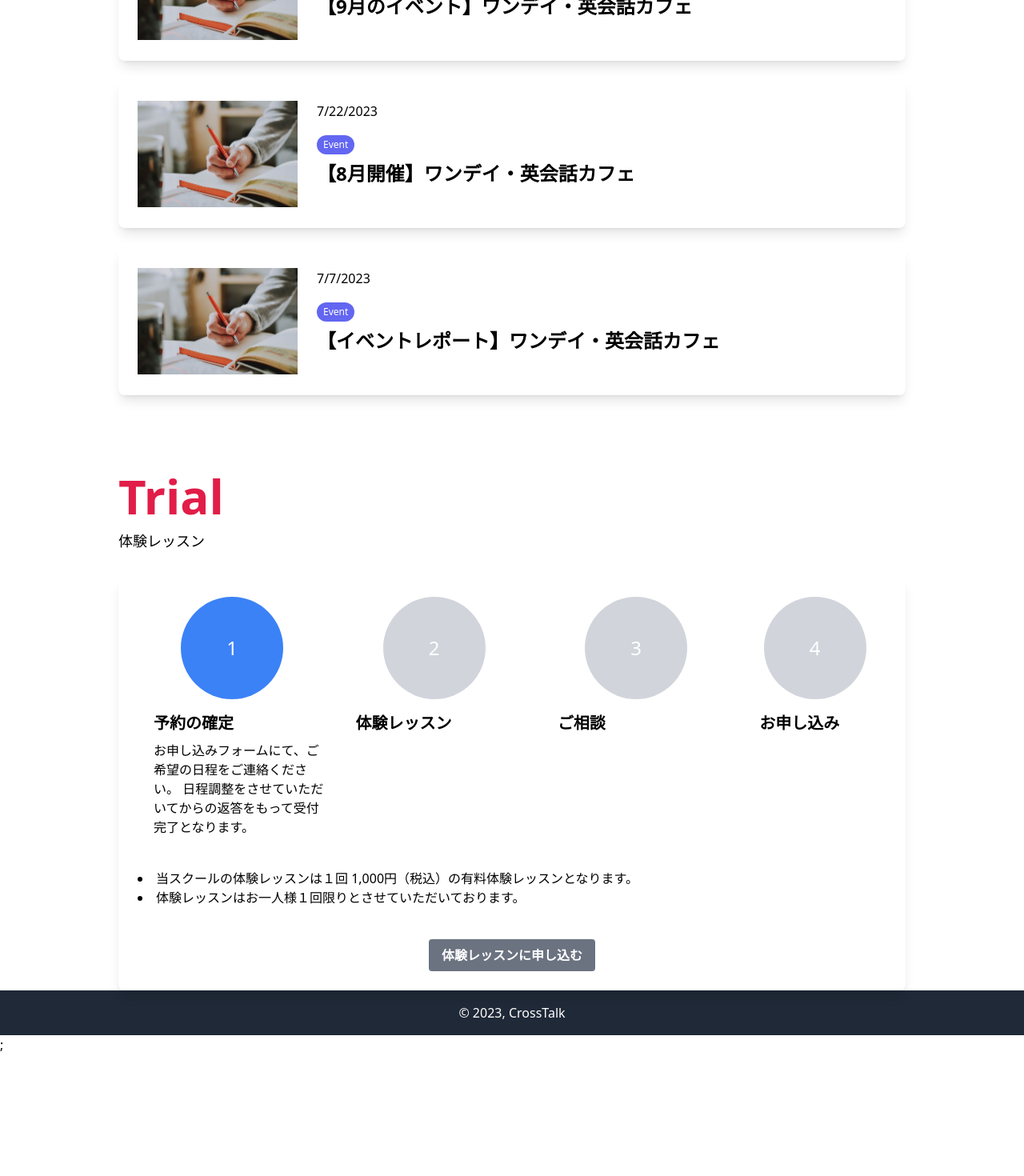
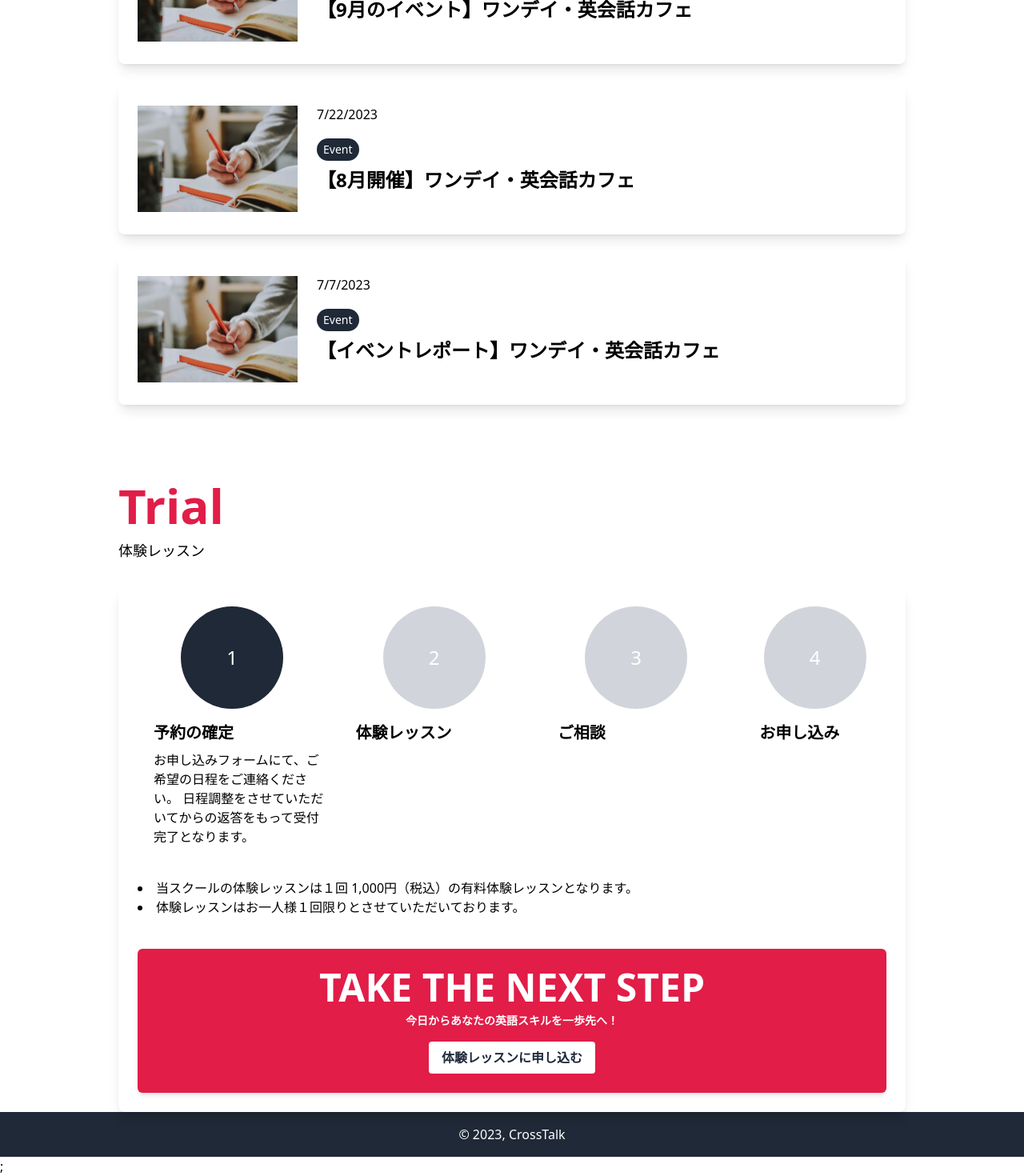
Before and after one commit to nyon3/CrossTalk-English, a Next.js app: page /eikaiwa-school in a window 1280 px wide. Shown: the part 3576-5046 px from the top of the page at 80% size. Before the commit the page ends 4894 px from the top, so only its background shows below. Built offline with nearby package versions, Linux system fonts and the light colour scheme; no server answers.

Commit message:
re-design button

```diff
--- a/components/Button/index.js
+++ b/components/Button/index.js
@@ -3,7 +3,7 @@ import Link from "next/link";
 const Button = ({ link, children }) => {
   return (
     <div className="flex justify-center">
-      <button className="bg-gray-500 hover:bg-gray-700 text-white font-bold py-2 px-4 rounded">
+      <button className="bg-white hover:bg-gray-200 text-slate-800 font-bold py-2 px-4 rounded">
         <Link href={link}>{children}</Link>
       </button>
     </div>
--- a/components/NewsSection/index.js
+++ b/components/NewsSection/index.js
@@ -19,7 +19,7 @@ const NewsSection = ({ allPostsData }) => (
           <div className="text-xl mb-2">
             <small>{new Date(date).toLocaleDateString()}</small>
           </div>
-          <span className="inline-block bg-indigo-500 text-white text-xs px-2 py-1 rounded-full my-2">
+          <span className="inline-block bg-gray-800 text-white text-sm px-2 py-1 rounded-full my-2">
             {category}
           </span>
           <div className="text-2xl mb-7 font-bold hover:text-rose-600 duration-150">
--- a/components/TrialFlow/index.js
+++ b/components/TrialFlow/index.js
@@ -48,7 +48,7 @@ const TrialFlow = () => {
           <div className="flex flex-col items-center sm:mb-4">
             <div
               className={`text-2xl w-16 h-16 md:w-32 md:h-32 ${
-                activeStep === index ? "bg-blue-500" : "bg-gray-300"
+                activeStep === index ? "bg-gray-800" : "bg-gray-300"
               } rounded-full flex items-center justify-center text-white`}
             >
               {index + 1}
@@ -75,9 +75,13 @@ const TrialFlow = () => {
         </li>
         <li>体験レッスンはお一人様１回限りとさせていただいております。</li>
       </ul>
+      <div className="bg-rose-600 text-white px-3 py-6 rounded-md shadow-md w-full text-center">
+      <h1 className="text-5xl mb-2 font-bold">TAKE THE NEXT STEP</h1>
+  <h2 className="text-sm mb-4 font-semibold">今日からあなたの英語スキルを一歩先へ！</h2>
       <Button link="https://forms.gle/wRLWN8WiLdQLZdLQ9">
         体験レッスンに申し込む
       </Button>
+      </div>
     </div>
   );
 };
--- a/pages/eikaiwa-school/news/[slug].js
+++ b/pages/eikaiwa-school/news/[slug].js
@@ -3,7 +3,6 @@ import Head from "next/head";
 import { getPostData, getSortedPostsData } from "@/lib/content";
 
 import Layout from "@/components/Layout/layout";
-import Button from "@/components/Button";
 
 export async function getStaticProps({ params }) {
   const postData = await getPostData(params.slug);
@@ -19,6 +18,7 @@ export async function getStaticPaths() {
     params: { slug: post.slug },
   }));
   return {
+
     paths,
     fallback: false,
   };
@@ -48,7 +48,6 @@ export default function BlogPost({ postData }) {
           </p>
           <div dangerouslySetInnerHTML={{ __html: postData.contentHtml }} />
         </article>
-        <Button link={"/eikaiwa-school"}>Go to home</Button>
       </main>
     </Layout>
   );
```
